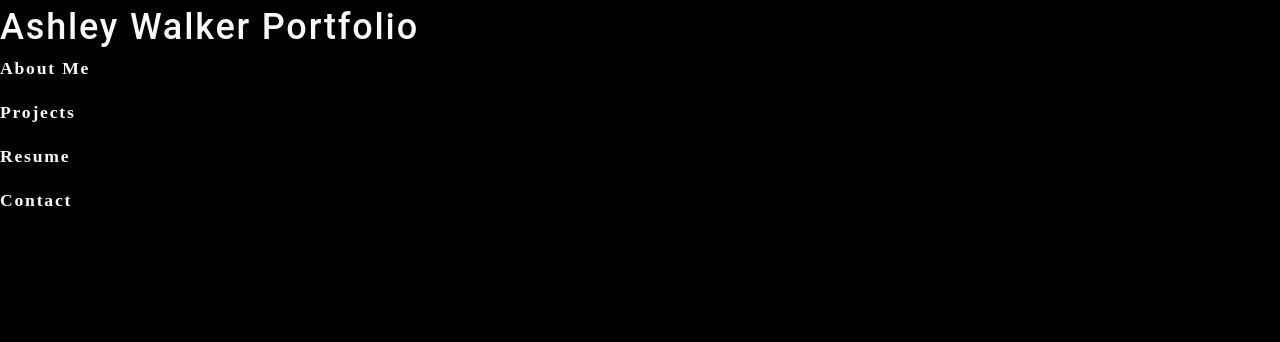
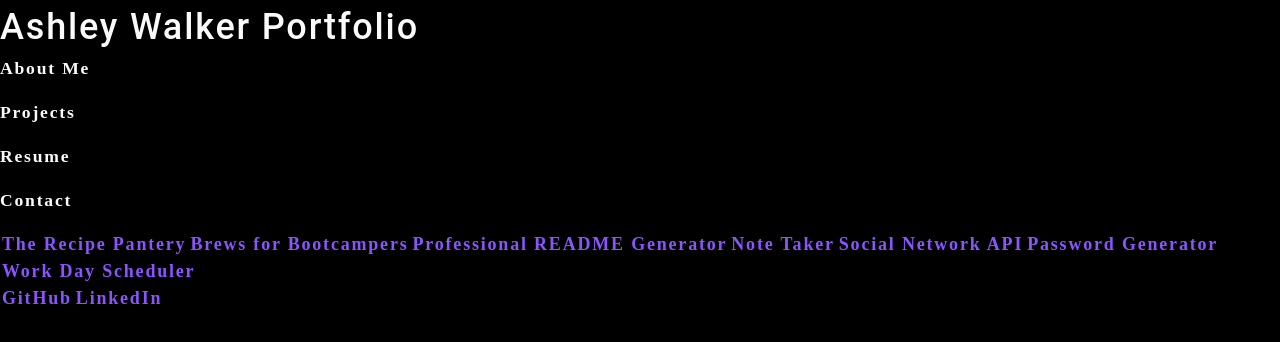
Before and after one commit to lawalker4/walker-portfolio, a React (Create React App) app: page / in a window 1280 px wide. Both pictures are taken after a click on the element "Projects". Shown: the top 342 px of the page. Built offline with nearby package versions, Linux system fonts and the light colour scheme.

Commit message:
update footer

```diff
--- a/src/App.js
+++ b/src/App.js
@@ -4,6 +4,7 @@ import Projects from '../src/Components/Projects';
 import Resume from '../src/Components/Resume';
 import Contact from '../src/Components/Contact';
 import Header from '../src/Components/Header';
+import Footer from './Components/Footer';
 
 function App() {
 
@@ -15,10 +16,10 @@ function App() {
   ])
 
   const [currnetPage, setCurrentPage] = useState(pages[0]);
-
+  console.log(currnetPage)
   return (
-    <html>
-      <Header
+    <>
+     <Header
       currnetPage={currnetPage}
       setCurrentPage={setCurrentPage}
       />
@@ -29,7 +30,8 @@ function App() {
         {currnetPage === 'Contact' && <Contact />}
         {currnetPage === 'Resume' && <Resume />}
       </body>
-    </html>
+      <Footer/>
+      </>
   );
 }
 
--- a/src/Components/About/index.js
+++ b/src/Components/About/index.js
@@ -15,7 +15,6 @@ function About() {
             </p>
         </div>
         <div className='icons'>
-            <Footer/>
         </div>
     </section>
   );
--- a/src/Components/Contact/index.js
+++ b/src/Components/Contact/index.js
@@ -58,7 +58,6 @@ function ContactForm() {
         <button data-testid="button" type="submit">Submit</button>
       </form>
 
-    <Footer/>
 
     </section>
   );
--- a/src/Components/Footer/index.js
+++ b/src/Components/Footer/index.js
@@ -5,8 +5,9 @@ function Footer() {
     return(
 
         <div className="footer-container">
-            <a className="foot-link" href="https://github.com/lawalker4"><i class="fab fa-github"></i></a>
-            <a className="footer-link" href="https://www.linkedin.com/in/ashley-walker-81169375/"><i class="fa-brands fa-linkedin"></i></a>
+            <a className="foot-link" href="https://github.com/lawalker4">GitHub</a>
+
+            <a className="footer-link" href="https://www.linkedin.com/in/ashley-walker-81169375/">LinkedIn</a>
         </div>
     )
 }
--- a/src/Components/Projects/index.js
+++ b/src/Components/Projects/index.js
@@ -62,7 +62,7 @@ const Projects = ({ category }) => {
 
     ]);
 
-    const currentProjects = projects.filter((project) => project.category === category);
+    const currentProjects = projects.filter((project) => project);
     return (
       <div>
         <div className="flex-row">
@@ -70,6 +70,7 @@ const Projects = ({ category }) => {
             //make image a link
             <div className="col-md-6 col-sm-12 col-lg-4 text-center">
               <a href={image.link} target="_blank" rel="noopener noreferrer">
+                {image.name}
                 </a>
                 </div>
         ))}
@@ -77,7 +78,6 @@ const Projects = ({ category }) => {
     </div>
   );
 
-  <Footer/>
 
 };
 
--- a/src/Components/Resume/index.js
+++ b/src/Components/Resume/index.js
@@ -49,7 +49,6 @@ function Resume() {
           </p>
         </div>
       </div>
-     <Footer />
     </section>
    )
 }
```
